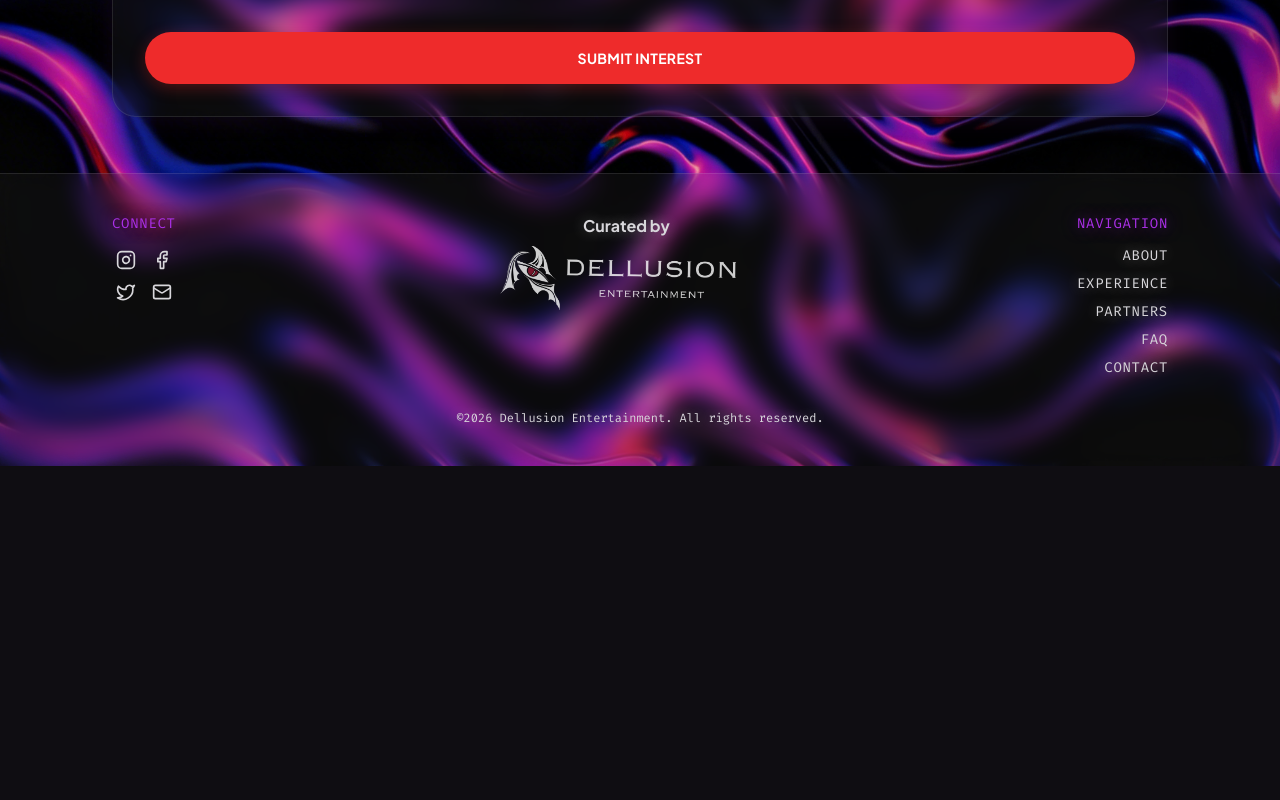
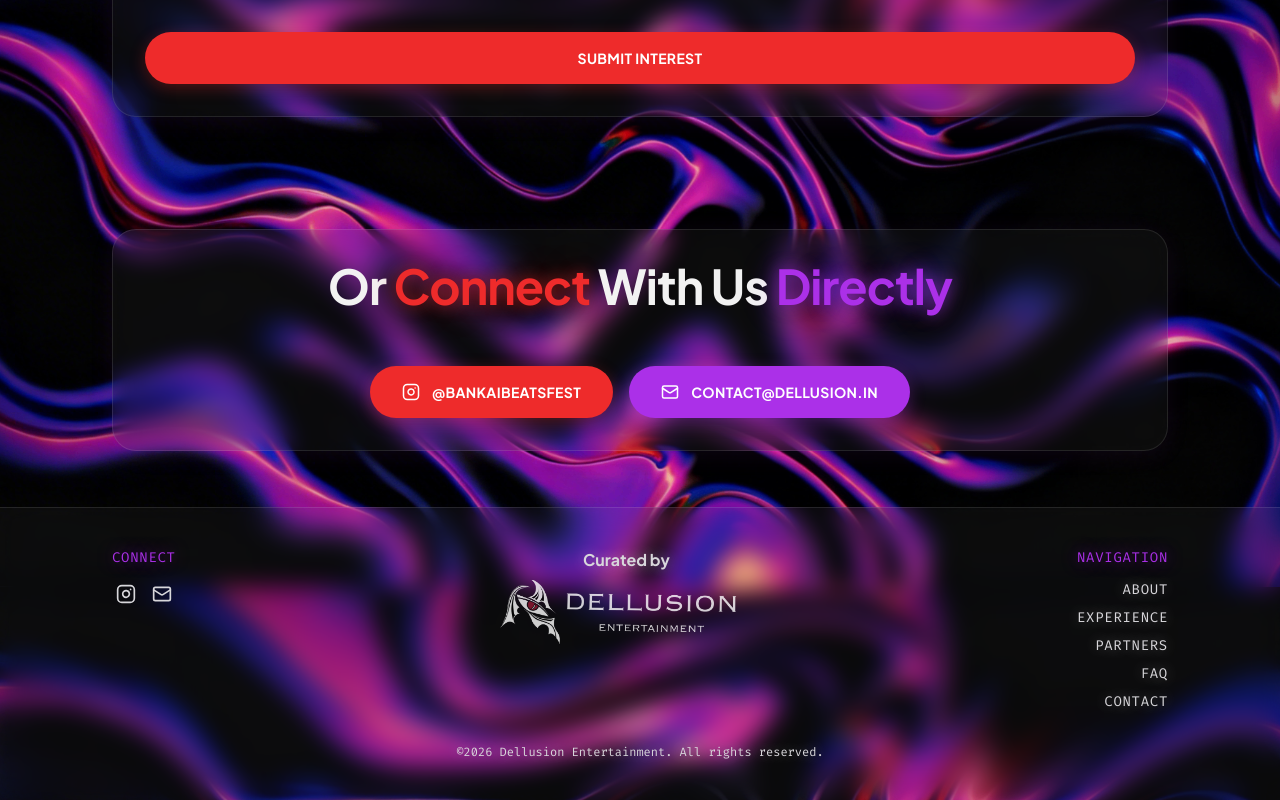
Before and after one commit to zealborgium/bankai-beats, a React (Vite) app: page /contact in a window 1280 px wide. Shown: the part 1013-1813 px from the top of the page. Before the commit the page ends 1479 px from the top, so only its background shows below. Built offline with nearby package versions, Linux system fonts and the light colour scheme; the HTML template or start-up script is replaced by a standard one.

Commit message:
fix: footer, adding of contact directly section and textual changes

```diff
--- a/src/components/AboutSection.tsx
+++ b/src/components/AboutSection.tsx
@@ -74,7 +74,8 @@ const AboutSection = () => {
             transition={{ delay: 0.2, duration: 0.6 }}
             className="text-base text-muted-foreground leading-relaxed"
           >
-            It isn't a convention. It isn't a concert. It's something India has never had before! A full-scale music festival built entirely around anime & K-pop culture. Conventions give you stalls. Concerts give you one artist. BANKAI BEATS gives you both and then some. International headliners flying in from Korea and Japan. A cosplay championship that belongs on the main stage. 15,000+ fans under one sky. One day. One stage. One festival that changes everything.
+            The culture was always here. The festival never built. Until now!
+            BANKAI BEATS is India's first full-scale anime and K-pop festival. International headliners flying in from Korea and Japan. Cosplay Championship & Dance Battle on the main stage. 15,000+ fans. One day. One stage. One festival that changes everything.
           </motion.p>
         </div>
 
--- a/src/components/Footer.tsx
+++ b/src/components/Footer.tsx
@@ -1,5 +1,6 @@
 import { Link } from "react-router-dom";
 import { Instagram, Facebook, Twitter, Mail } from "lucide-react";
+import { toast } from "sonner";
 import dellusionLogo from "@/assets/dellusion-full-logo.png";
 
 const navLinks = [
@@ -10,19 +11,21 @@ const navLinks = [
   { label: "Contact", href: "/contact" },
 ];
 
-const Footer = () => (
+const Footer = () => {
+  const copyEmail = () => {
+    navigator.clipboard.writeText("contact@dellusion.in");
+    toast.success("Email copied to clipboard!");
+  };
+
+  return (
   <footer className="py-10" style={{ borderTop: '1px solid hsla(0, 0%, 100%, 0.1)', background: 'hsla(0, 0%, 100%, 0.04)', backdropFilter: 'blur(12px)', WebkitBackdropFilter: 'blur(12px)' }}>
     <div className="section-container">
       <div className="flex items-start justify-between flex-wrap gap-4">
         <div className="flex flex-col items-center gap-3">
           <p className="text-sm font-mono uppercase tracking-wider text-neon-purple glow-text-purple mb-1">Connect</p>
           <div className="flex items-center gap-4">
-            <span className="text-muted-foreground hover:text-primary transition-colors cursor-pointer"><Instagram size={20} /></span>
-            <span className="text-muted-foreground hover:text-primary transition-colors cursor-pointer"><Facebook size={20} /></span>
-          </div>
-          <div className="flex items-center gap-4">
-            <span className="text-muted-foreground hover:text-primary transition-colors cursor-pointer"><Twitter size={20} /></span>
-            <span className="text-muted-foreground hover:text-primary transition-colors cursor-pointer"><Mail size={20} /></span>
+            <a href="https://www.instagram.com/bankaibeatsfest/" target="_blank" rel="noopener noreferrer" className="text-muted-foreground hover:text-primary transition-colors"><Instagram size={20} /></a>
+            <span onClick={copyEmail} className="text-muted-foreground hover:text-primary transition-colors cursor-pointer"><Mail size={20} /></span>
           </div>
         </div>
         <div className="flex flex-col items-center gap-2">
@@ -46,6 +49,7 @@ const Footer = () => (
       </p>
     </div>
   </footer>
-);
+  );
+};
 
 export default Footer;
--- a/src/pages/Contact.tsx
+++ b/src/pages/Contact.tsx
@@ -1,9 +1,18 @@
+import { motion } from "framer-motion";
+import { Instagram, Mail } from "lucide-react";
+import { toast } from "sonner";
 import Navbar from "@/components/Navbar";
 import Footer from "@/components/Footer";
 import PageHero from "@/components/PageHero";
 import ContactForm from "@/components/ContactForm";
 
-const Contact = () => (
+const Contact = () => {
+  const copyEmail = () => {
+    navigator.clipboard.writeText("contact@dellusion.in");
+    toast.success("Email copied to clipboard!");
+  };
+
+  return (
     <div className="min-h-screen text-foreground overflow-x-hidden">
       <Navbar />
       <PageHero
@@ -13,8 +22,52 @@ const Contact = () => (
         centered
       />
       <ContactForm page="Contact" />
+
+      {/* Direct connect section */}
+      <section className="py-10 md:py-14">
+        <div className="section-container">
+          <motion.div
+            initial={{ opacity: 0, y: 30 }}
+            whileInView={{ opacity: 1, y: 0 }}
+            viewport={{ once: true }}
+            transition={{ duration: 0.6 }}
+            className="card-warm text-center flex flex-col items-center"
+          >
+            <h2 className="section-title mb-14">
+              Or <span className="text-primary glow-text-red">Connect</span> With Us{" "}
+              <span className="text-neon-purple glow-text-purple">Directly</span>
+            </h2>
+            <div className="flex flex-wrap items-center justify-center gap-4">
+              <a
+                href="https://www.instagram.com/bankaibeatsfest/"
+                target="_blank"
+                rel="noopener noreferrer"
+                className="inline-flex items-center gap-3 px-8 py-4 font-bold text-sm tracking-wide uppercase rounded-full text-white transition-all duration-300"
+                style={{ background: 'hsl(var(--primary))', boxShadow: '0 4px 16px hsl(var(--neon-red) / 0.3)' }}
+                onMouseEnter={e => { (e.currentTarget as HTMLAnchorElement).style.boxShadow = '0 6px 24px hsl(var(--neon-red) / 0.5)'; (e.currentTarget as HTMLAnchorElement).style.transform = 'translateY(-2px)'; }}
+                onMouseLeave={e => { (e.currentTarget as HTMLAnchorElement).style.boxShadow = '0 4px 16px hsl(var(--neon-red) / 0.3)'; (e.currentTarget as HTMLAnchorElement).style.transform = 'translateY(0)'; }}
+              >
+                <Instagram size={18} />
+                @bankaibeatsfest
+              </a>
+              <button
+                onClick={copyEmail}
+                className="inline-flex items-center gap-3 px-8 py-4 font-bold text-sm tracking-wide uppercase rounded-full text-white transition-all duration-300"
+                style={{ background: 'hsl(var(--secondary))', boxShadow: '0 4px 16px hsl(var(--neon-purple) / 0.3)' }}
+                onMouseEnter={e => { (e.currentTarget as HTMLButtonElement).style.boxShadow = '0 6px 24px hsl(var(--neon-purple) / 0.5)'; (e.currentTarget as HTMLButtonElement).style.transform = 'translateY(-2px)'; }}
+                onMouseLeave={e => { (e.currentTarget as HTMLButtonElement).style.boxShadow = '0 4px 16px hsl(var(--neon-purple) / 0.3)'; (e.currentTarget as HTMLButtonElement).style.transform = 'translateY(0)'; }}
+              >
+                <Mail size={18} />
+                contact@dellusion.in
+              </button>
+            </div>
+          </motion.div>
+        </div>
+      </section>
+
       <Footer />
     </div>
   );
+};
 
 export default Contact;
--- a/src/pages/FAQ.tsx
+++ b/src/pages/FAQ.tsx
@@ -12,10 +12,10 @@ const faqs = [
     category: "General",
     items: [
       { question: "What is BANKAI BEATS?", answer: "BANKAI BEATS is India's first large-scale anime and K-pop music festival. A 12-hour, multi-zone live experience built entirely around Asian pop culture. Live performances, cosplay championships, K-pop dance battles, food, merch, and more. All under one sky." },
-      { question: "When and where is BANKAI BEATS happening?", answer: "Date and venue will be released soon. Follow our Instagram at @bankaibeats.in to be the first to know." },
+      { question: "When and where is BANKAI BEATS happening?", answer: "Date and venue will be released soon. Follow our Instagram at @bankaibeatsfest to be the first to know." },
       { question: "Who organises BANKAI BEATS?", answer: "BANKAI BEATS is organised by Dellusion Entertainment, a live experience company born inside the anime and K-pop fandom." },
-      { question: "Is this a one-time event or will it happen every year?", answer: "BANKAI BEATS is built to grow. The 2026 Delhi edition is the pilot. Future editions are planned across multiple cities in India with bigger lineups, more zones, and a larger community every year." },
-      { question: "What age group is this festival for?", answer: "BANKAI BEATS is open to all age groups. The festival is primarily designed for the 16 to 30 age group but welcomes anyone who loves the culture. Those below the age of 16 need to be accompanied by a guardian and both need to purchase a pass. Please note the Live Bar is strictly for guests of legal drinking age." },
+      { question: "Is this a one-time event or will it happen every year?", answer: "BANKAI BEATS is built to grow. The 2026 edition is the pilot. Future editions are planned across multiple cities in India with bigger lineups, more zones, and a larger community every year." },
+      { question: "What age group is this festival for?", answer: "BANKAI BEATS is open to all age groups. The festival is primarily designed for the 16 to 30 age group but welcomes anyone who loves the culture. Those below the age of 16 are need to be accompanied by a guardian and both need to purchase a pass. Please note the Live Bar is strictly for guests of legal drinking age." },
     ],
   },
   {
@@ -25,16 +25,16 @@ const faqs = [
       { question: "What sponsorship tiers are available?", answer: "We offer multiple tiers designed for different budgets and objectives. From title sponsorship to associate packages and brand activation zones, there is an option for every kind of brand. Get in touch with us at contact@dellusion.in for our full partnerships deck." },
       { question: "What kind of audience will my brand be reaching?", answer: "BANKAI BEATS attracts India's most passionate Gen Z audience. Anime fans, K-pop stans, cosplayers, gamers, and culture enthusiasts aged 16 to 30. An engaged, highly active community with strong purchasing intent and deep brand loyalty when approached authentically." },
       { question: "Can we set up a brand activation zone at the festival?", answer: "Yes. Dedicated brand activation zones are available for sponsors looking to create immersive on-ground experiences for attendees. Details are covered in our partnerships deck." },
-      { question: "How do we get in touch with the partnerships team?", answer: "Reach out to us directly at contact@dellusion.in or DM us on Instagram at @bankaibeats.in. We will get back to you within 48 hours." },
+      { question: "How do we get in touch with the partnerships team?", answer: "Reach out to us directly at contact@dellusion.in or DM us on Instagram at @bankaibeatsfest. We will get back to you within 48 hours." },
     ],
   },
   {
     category: "Attendees",
     items: [
-      { question: "How do I buy tickets?", answer: "Tickets will be available on our official website and authorised ticketing platforms. Follow our Instagram at @bankaibeats.in for announcements on when tickets go live." },
+      { question: "How do I buy tickets?", answer: "Tickets will be available on our official website and authorised ticketing platforms. Follow our Instagram at @bankaibeatsfest for announcements on when tickets go live." },
       { question: "What are the different ticket categories and prices?", answer: "Ticket categories and pricing will be announced closer to the event. Follow our official channels to be the first to know when tickets drop." },
       { question: "Can I come in cosplay?", answer: "Absolutely. Cosplay is not just welcome at BANKAI BEATS, it is celebrated. All genres and fandoms are welcome. Please ensure costumes do not include real weapons or items that may pose a safety risk." },
-      { question: "What is the refund and cancellation policy?", answer: "Tickets are non-refundable. In the unlikely event of a cancellation or postponement by the organiser, attendees will be notified directly with available options." },
+      { question: "What is the refund and cancellation policy?", answer: "Tickets are non-refundable. In the event of a full cancellation by the organiser, a refund will be issued. If the event is rescheduled due to unforeseen circumstances, the same tickets will remain valid for the new date." },
       { question: "Is the venue accessible for differently abled guests?", answer: "Yes. BANKAI BEATS is committed to being an inclusive festival. Accessibility ramps and dedicated viewing platforms for differently abled guests will be available across the venue." },
     ],
   },
@@ -42,7 +42,7 @@ const faqs = [
     category: "Experience",
     items: [
       { question: "What zones are available at the festival?", answer: "BANKAI BEATS features 8 immersive zones including the Live Music Stage, Cosplay Championship and K-pop Dance Battle, Entertainment Arena, Live Experience Zone, Food Court, Fan Meetup Zone, Merch Marketplace, and Live Bar." },
-      { question: "Who are the headliners performing at BANKAI BEATS?", answer: "Headliner announcements are coming soon. Follow our Instagram at @bankaibeats.in to be the first to know when the lineup drops." },
+      { question: "Who are the headliners performing at BANKAI BEATS?", answer: "Headliner announcements are coming soon. Follow our Instagram at @bankaibeatsfest to be the first to know when the lineup drops." },
       { question: "How do I register for the cosplay championship?", answer: "Cosplay championship registrations will open closer to the event. Details on categories, rules, and the registration process will be announced on our official website and social media channels." },
       { question: "How do I register for the K-pop dance battle?", answer: "K-pop dance battle registrations will open closer to the event. Details on format, rules, and how to register your crew will be announced on our official channels." },
       { question: "How do I get a Fan Meetup pass?", answer: "Fan Meetup passes are available at an additional cost on top of the general festival ticket. Details on availability, pricing, and which artists are included will be announced closer to the event. Spots are limited." },
```
Also changed, not shown: src/components/HeroSection.tsx (+11 -12 lines), src/pages/About.tsx (+4 -4 lines). Lines whose indentation alone changed are shown as unchanged.
